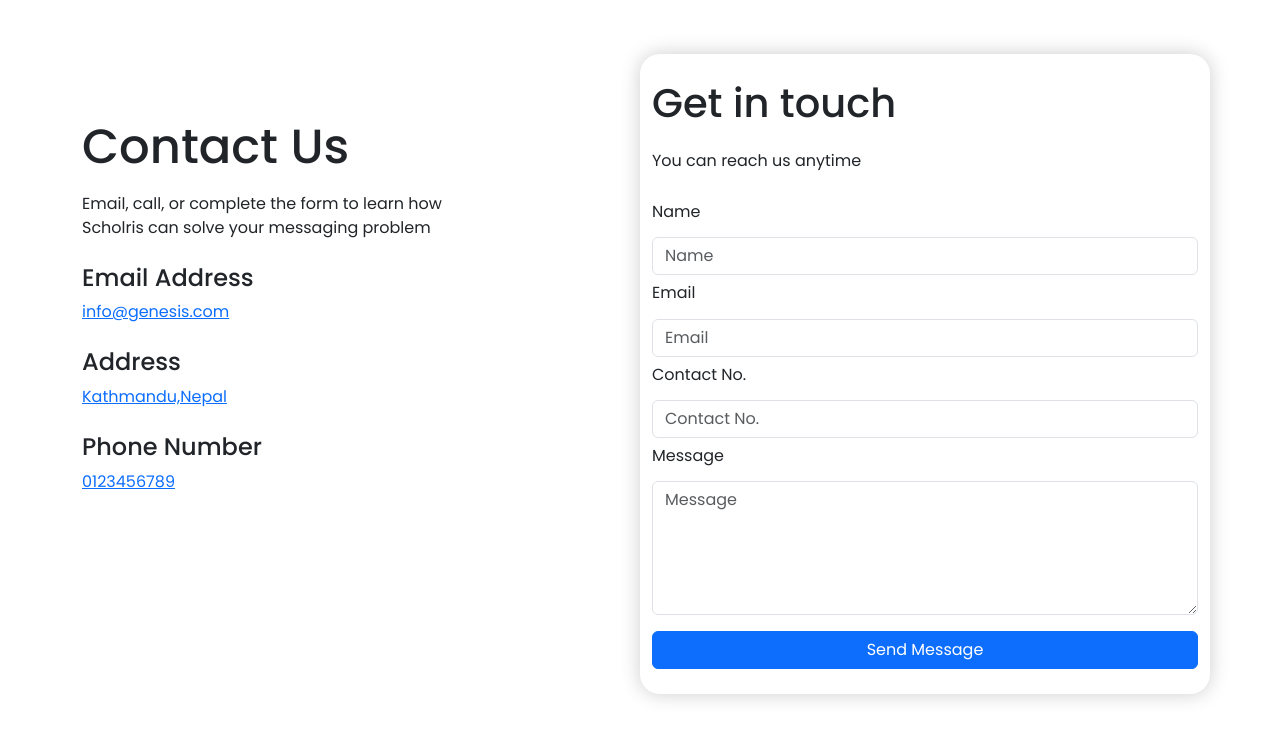
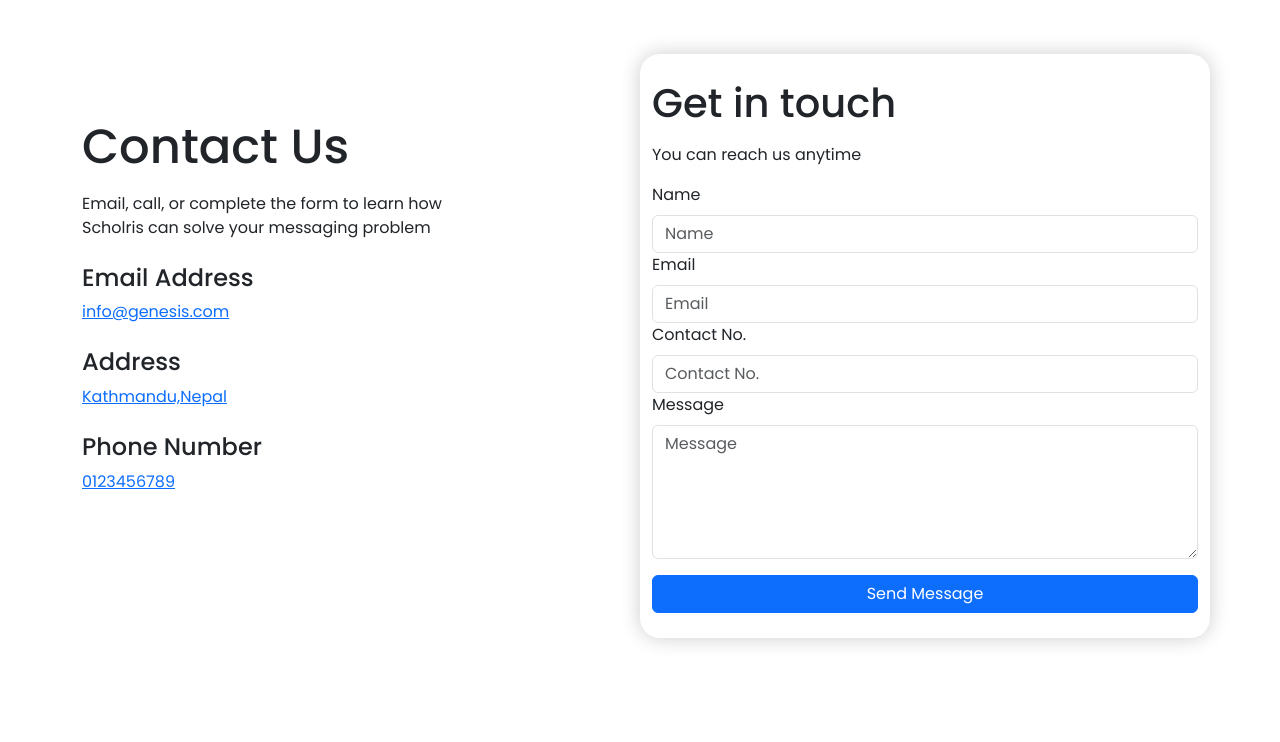
Before and after one commit to scholris/scholris.github.io, a PHP site: page /Pages/contactus.html in a window 1280 px wide. Shown: the part 58-800 px from the top of the page. Run offline with PHP 8.4, Linux system fonts and the light colour scheme.

Commit message:
changes done

```diff
--- a/Pages/contactus.html
+++ b/Pages/contactus.html
@@ -64,7 +64,7 @@
       </div>
 <!--left column ends-->
 <!--right column-->
-      <div class="co-12 col-md-6 mt-3 right-column">
+      <div class="col-12 col-md-6 mt-3 right-column">
           <div class="right-column-text">
             <h1 class="right-column-top">Get in touch</h1>
             <p class="right-column-after-heading mb-3 mt-3">You can reach us anytime</p>
--- a/Stylesheets/contactus.css
+++ b/Stylesheets/contactus.css
@@ -10,7 +10,7 @@
   border-radius: 20px;
   background-color: #fff;
   box-shadow: 0 0 20px rgba(0, 0, 0, 0.2);
-  line-height: 2.2;
+  line-height: 1.5;
 }
 
 .contact-details{
```
